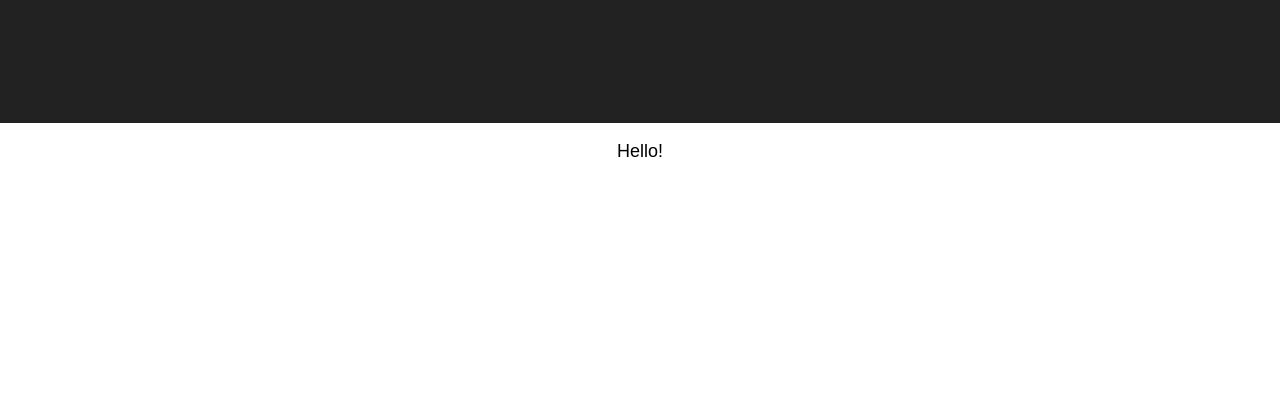
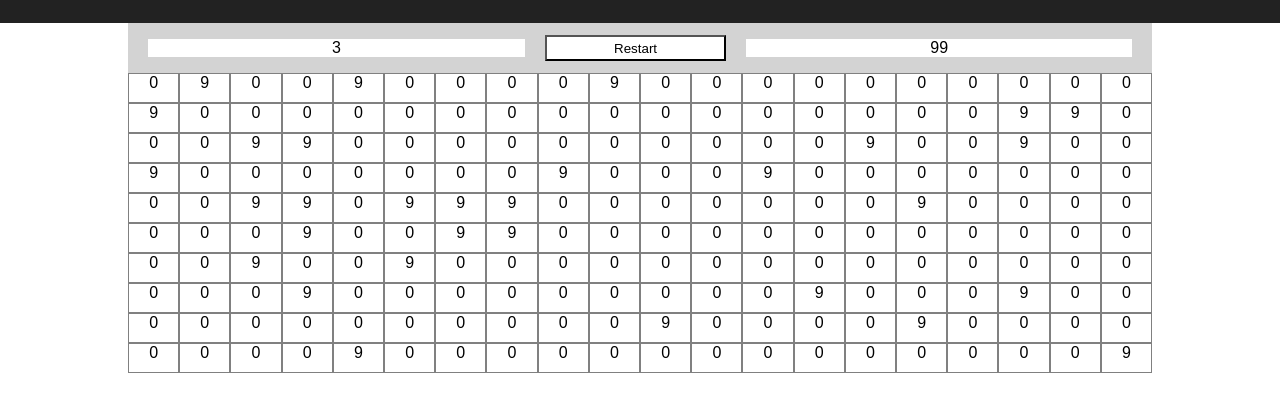
Before and after one commit to dericko/react-minesweeper, a React app: page / in a window 1280 px wide. Shown: the part 67-478 px from the top of the page. Built offline with nearby package versions, Linux system fonts and the light colour scheme.

Commit message:
layout board

```diff
--- a/src/components/App.css
+++ b/src/components/App.css
@@ -2,14 +2,9 @@
   text-align: center;
 }
 
-.App-logo {
-  animation: App-logo-spin infinite 20s linear;
-  height: 80px;
-}
-
 .App-header {
   background-color: #222;
-  height: 150px;
+  height: 50px;
   padding: 20px;
   color: white;
 }
@@ -22,6 +17,11 @@
   font-size: large;
 }
 
+.App-logo {
+  animation: App-logo-spin infinite 20s linear;
+  height: 80px;
+}
+
 @keyframes App-logo-spin {
   from { transform: rotate(0deg); }
   to { transform: rotate(360deg); }
--- a/src/components/App.js
+++ b/src/components/App.js
@@ -1,4 +1,8 @@
 import React, { Component } from 'react';
+
+import GameDisplay from '../containers/GameDisplay';
+import Board from '../containers/Board';
+
 import './App.css';
 
 class App extends Component {
@@ -8,9 +12,8 @@ class App extends Component {
         <header className="App-header">
           <h1 className="App-title">Minesweeper</h1>
         </header>
-        <p className="App-intro">
-          Hello!
-        </p>
+        <GameDisplay />
+        <Board />
       </div>
     );
   }
--- /dev/null
+++ b/src/components/Cell.css
@@ -0,0 +1,4 @@
+.Cell {
+  flex: 1 0 auto;
+  border: solid 1px gray;
+}
--- /dev/null
+++ b/src/components/Cell.js
@@ -0,0 +1,16 @@
+import React, { Component } from 'react';
+
+import './Cell.css';
+
+class Cell extends Component {
+  render() {
+    const { cell } = this.props;
+    return (
+      <div className="Cell">
+        {cell.value}
+      </div>
+    );
+  }
+}
+
+export default Cell;
--- /dev/null
+++ b/src/containers/Board.css
@@ -0,0 +1,12 @@
+.Board {
+  display: flex;
+  flex-direction: column;
+  min-height: 300px;
+  width: 80%;
+  margin: auto;
+}
+
+.Row {
+  flex: 1 0 auto;
+  display: flex;
+}
--- /dev/null
+++ b/src/containers/Board.js
@@ -0,0 +1,35 @@
+import React, { Component } from 'react';
+import { connect } from 'react-redux';
+
+import Cell from '../components/Cell';
+
+import './Board.css';
+
+class Board extends Component {
+  render() {
+    const { board } = this.props;
+    return (
+      <div className="Board">
+        {board.map((row, i) => {
+          return (
+            <div className="Row" key={i}>
+              {row.map((cell, j) => {
+                return (
+                  <Cell key={j} cell={cell} />
+                );
+              })}
+            </div>
+          );
+        })}
+      </div>
+    );
+  }
+}
+
+const mapStateToProps = (state) => {
+  console.log(state)
+  return {
+    board: state.board,
+  }
+}
+export default connect(mapStateToProps)(Board);
--- /dev/null
+++ b/src/containers/GameDisplay.css
@@ -0,0 +1,17 @@
+.GameDisplay {
+  display: flex;
+  padding: 12px 0;
+  width: 80%;
+  margin: auto;
+}
+
+.GameInfo {
+  flex: 3 0 auto;
+  background: white;
+  margin: 4px 20px 4px;
+}
+
+.RestartButton {
+  flex: 1 0 auto;
+  background: white;
+}
--- /dev/null
+++ b/src/containers/GameDisplay.js
@@ -0,0 +1,41 @@
+import React, { Component } from 'react';
+import { connect } from 'react-redux';
+
+import './GameDisplay.css';
+
+class GameDisplay extends Component {
+  colorForStatus = (status) => {
+    switch (status) {
+      case 'PLAY': return 'lightblue';
+      case 'WIN': return 'lightgreen';
+      case 'LOSE': return 'red';
+      default: return 'lightgray';
+    }
+  }
+  render() {
+    const { gameStatus } = this.props;
+    return (
+      <div
+        className="GameDisplay"
+        style={{
+          background: this.colorForStatus(gameStatus)
+        }}>
+        <div className="GameInfo">
+          3
+        </div>
+        <button className="RestartButton">Restart</button>
+        <div className="GameInfo">
+          99
+        </div>
+      </div>
+    );
+  }
+}
+
+const mapStateToProps = (state) => {
+  console.log(state)
+  return {
+    gameStatus: state.gameStatus,
+  }
+}
+export default connect(mapStateToProps)(GameDisplay);
```
